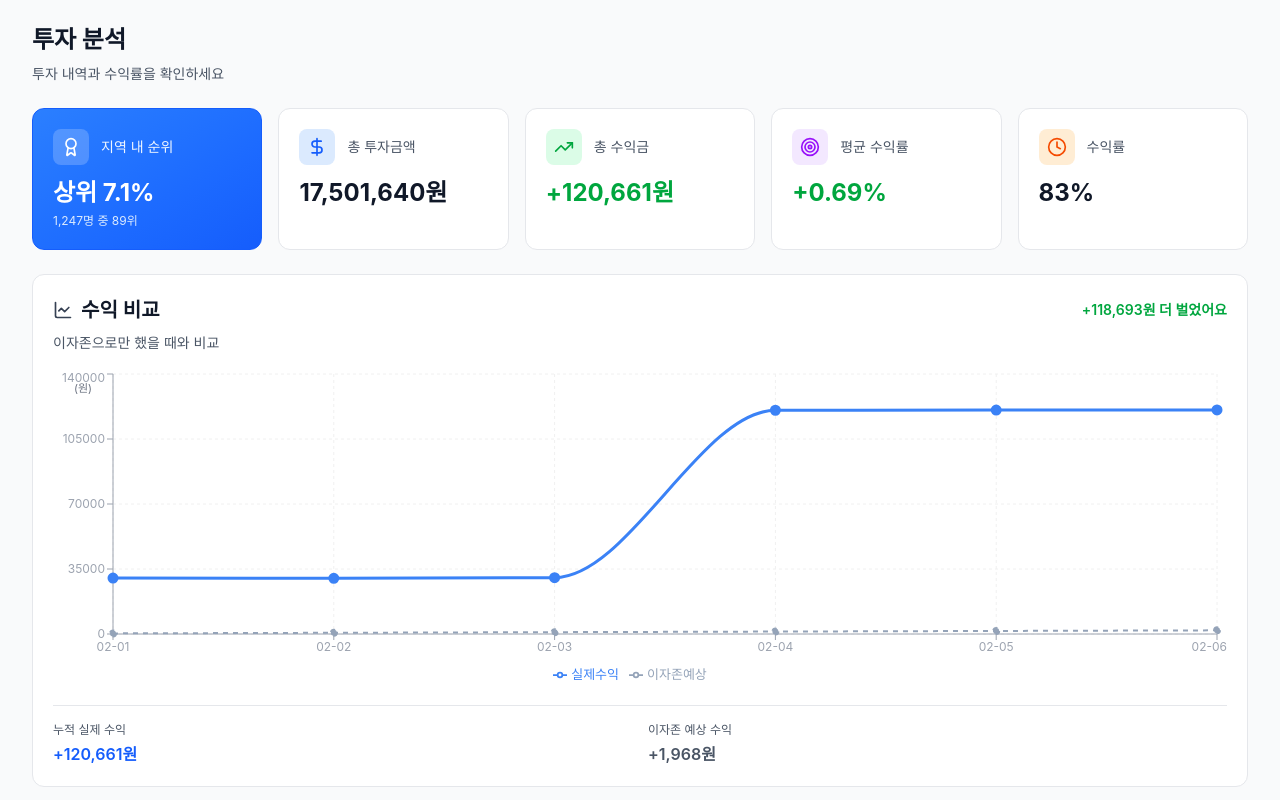
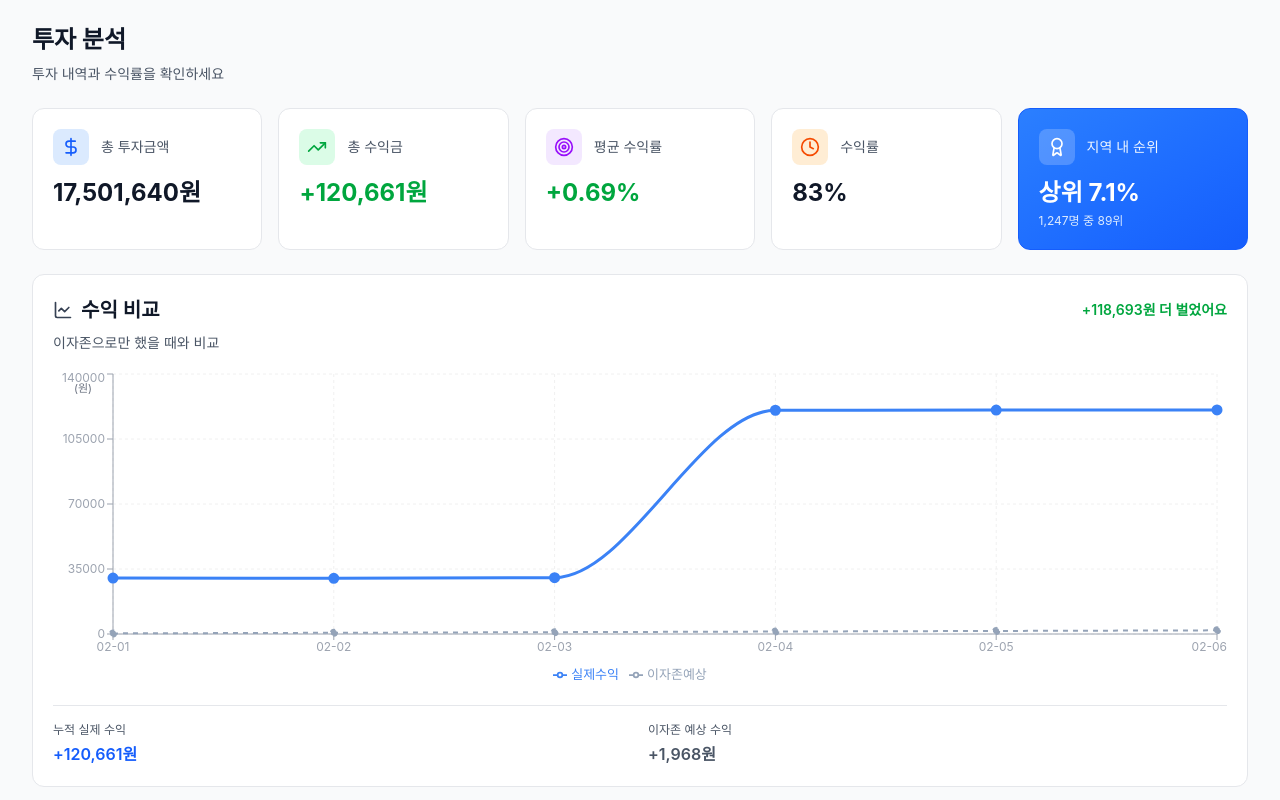
Before and after one commit to Djunnni/BlackSpoonDeveloper, a React (Vite) app: page /#/analysis in a window 1280 px wide. Shown: the top 800 px of the page. Built offline with nearby package versions, Linux system fonts and the light colour scheme.

Commit message:
fix: report page order change

```diff
--- a/src/app/components/pages/ReportPage.tsx
+++ b/src/app/components/pages/ReportPage.tsx
@@ -186,24 +186,6 @@ export function ReportPage() {
 
         {/* Summary Cards */}
         <div className="grid grid-cols-2 lg:grid-cols-5 gap-3 sm:gap-4 mb-6">
-          {/* Regional Ranking - 모바일에서 한 칸 차지 */}
-          <div className="bg-gradient-to-br from-blue-500 to-blue-600 rounded-xl p-4 sm:p-5 border border-blue-600 col-span-2 lg:col-span-1">
-            <div className="flex flex-col sm:flex-row sm:items-center gap-2 sm:gap-3 mb-3">
-              <div className="p-2 bg-white/20 rounded-lg w-fit">
-                <Award className="w-4 h-4 sm:w-5 sm:h-5 text-white" />
-              </div>
-              <p className="text-xs sm:text-sm text-blue-50">지역 내 순위</p>
-            </div>
-            <p className="text-lg sm:text-2xl font-bold text-white mb-1">
-              상위 {(100 - regionalRanking.percentile).toFixed(1)}%
-            </p>
-            <p className="text-xs text-blue-100">
-              {regionalRanking.totalUsers.toLocaleString()}명 중{" "}
-              {regionalRanking.myRank}위
-            </p>
-          </div>
-
-          {/* 총 투자금액 */}
           <div className="bg-white rounded-xl p-4 sm:p-5 border border-gray-200">
             <div className="flex flex-col sm:flex-row sm:items-center gap-2 sm:gap-3 mb-3">
               <div className="p-2 bg-blue-100 rounded-lg w-fit">
@@ -216,7 +198,6 @@ export function ReportPage() {
             </p>
           </div>
 
-          {/* 총 수익금 */}
           <div className="bg-white rounded-xl p-4 sm:p-5 border border-gray-200">
             <div className="flex flex-col sm:flex-row sm:items-center gap-2 sm:gap-3 mb-3">
               <div className="p-2 bg-green-100 rounded-lg w-fit">
@@ -232,7 +213,6 @@ export function ReportPage() {
             </p>
           </div>
 
-          {/* 평균 수익률 */}
           <div className="bg-white rounded-xl p-4 sm:p-5 border border-gray-200">
             <div className="flex flex-col sm:flex-row sm:items-center gap-2 sm:gap-3 mb-3">
               <div className="p-2 bg-purple-100 rounded-lg w-fit">
@@ -248,7 +228,6 @@ export function ReportPage() {
             </p>
           </div>
 
-          {/* 수익률 */}
           <div className="bg-white rounded-xl p-4 sm:p-5 border border-gray-200">
             <div className="flex flex-col sm:flex-row sm:items-center gap-2 sm:gap-3 mb-3">
               <div className="p-2 bg-orange-100 rounded-lg w-fit">
@@ -258,6 +237,22 @@ export function ReportPage() {
             </div>
             <p className="text-lg sm:text-2xl font-bold text-gray-900">
               {winRate.toFixed(0)}%
+            </p>
+          </div>
+
+          <div className="bg-gradient-to-br from-blue-500 to-blue-600 rounded-xl p-4 sm:p-5 border border-blue-600 col-span-2 lg:col-span-1">
+            <div className="flex flex-col sm:flex-row sm:items-center gap-2 sm:gap-3 mb-3">
+              <div className="p-2 bg-white/20 rounded-lg w-fit">
+                <Award className="w-4 h-4 sm:w-5 sm:h-5 text-white" />
+              </div>
+              <p className="text-xs sm:text-sm text-blue-50">지역 내 순위</p>
+            </div>
+            <p className="text-lg sm:text-2xl font-bold text-white mb-1">
+              상위 {(100 - regionalRanking.percentile).toFixed(1)}%
+            </p>
+            <p className="text-xs text-blue-100">
+              {regionalRanking.totalUsers.toLocaleString()}명 중{" "}
+              {regionalRanking.myRank}위
             </p>
           </div>
         </div>
@@ -285,12 +280,7 @@ export function ReportPage() {
             <ResponsiveContainer width="100%" height="100%">
               <RechartsLineChart
                 data={chartData}
-                margin={{
-                  top: 5,
-                  right: 10,
-                  left: 0,
-                  bottom: 5,
-                }}
+                margin={{ top: 5, right: 10, left: 0, bottom: 5 }}
               >
                 <CartesianGrid strokeDasharray="3 3" stroke="#f0f0f0" />
                 <XAxis
```
